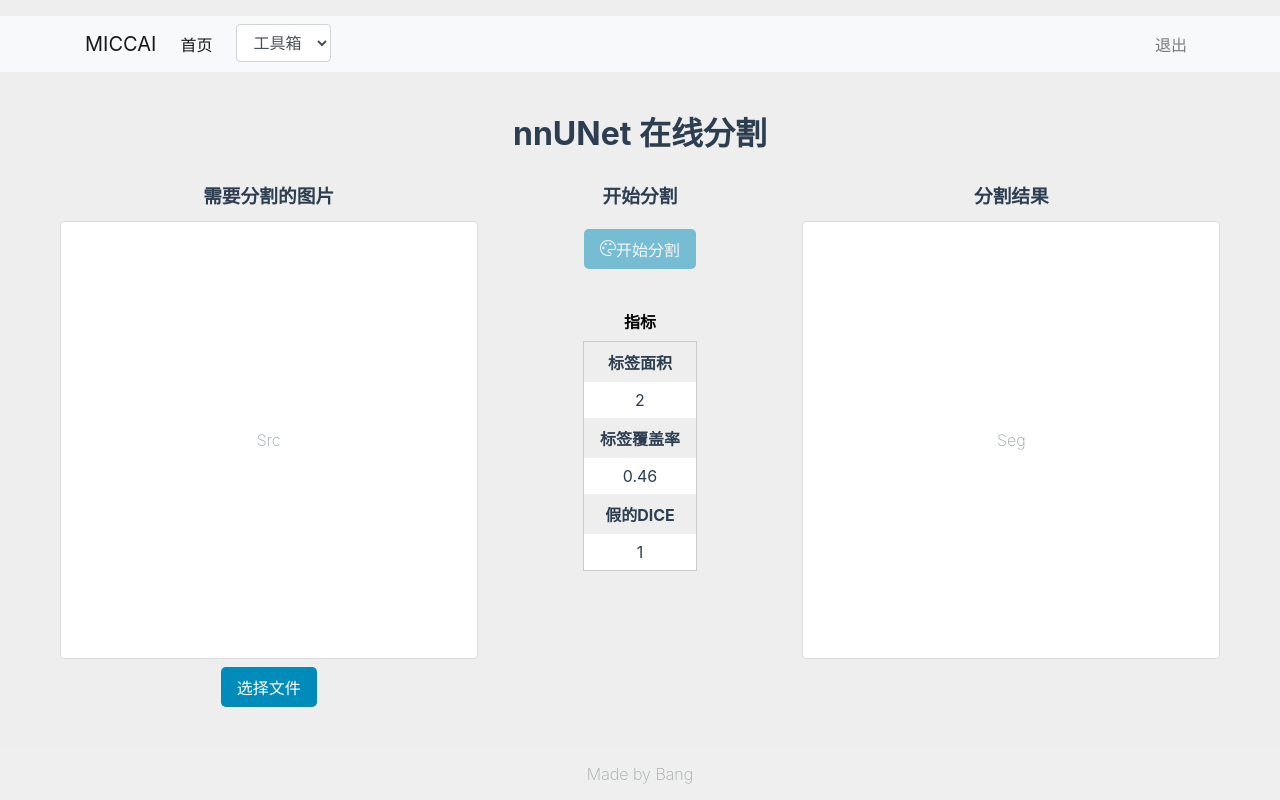
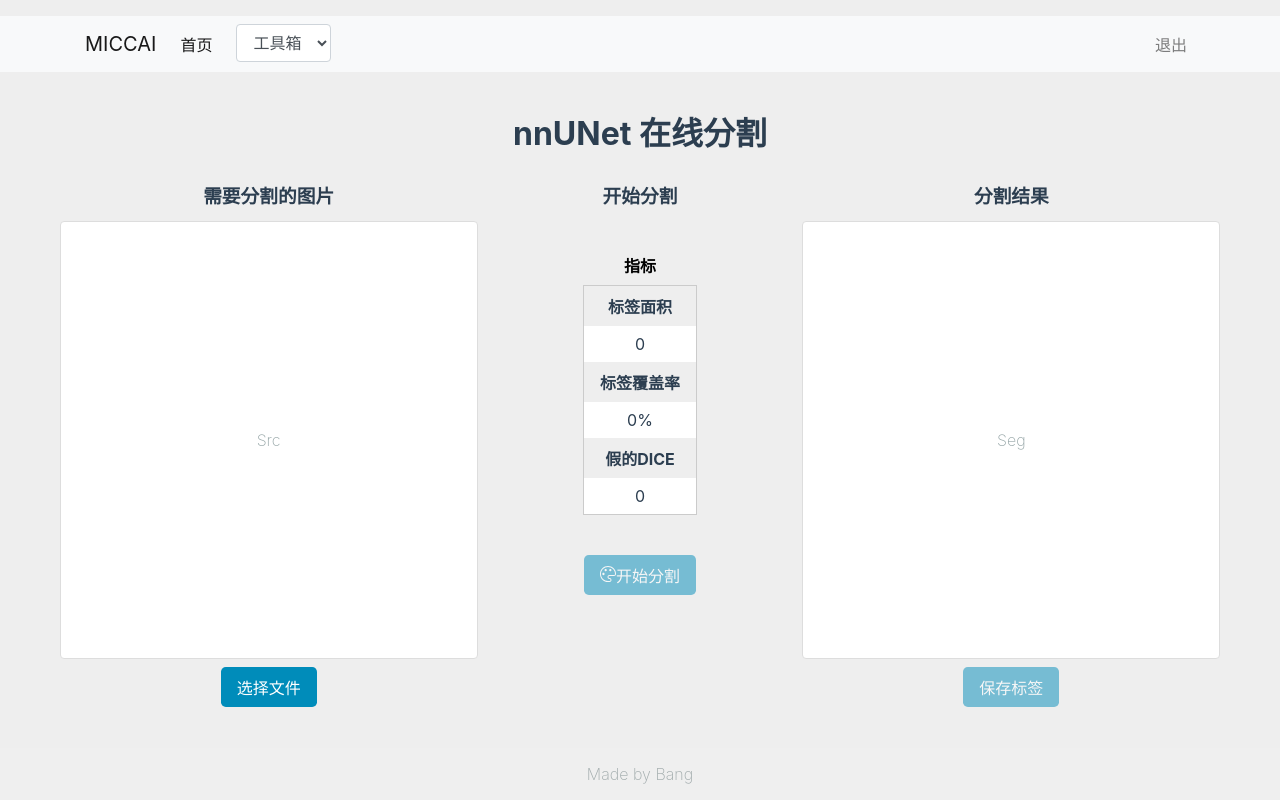
Before and after one commit to AIforMS/flask-vue-pt-deploy, a Vue app: page /#/ in a window 1280 px wide. Built offline with nearby package versions, Linux system fonts and the light colour scheme; sample sign-in values are in the browser's storage.

Commit message:
front-end lamination finished!

```diff
--- a/src/components/LandingPage.vue
+++ b/src/components/LandingPage.vue
@@ -38,12 +38,6 @@
 
       <div class="section-sub">
         <h3>开始分割</h3>
-        <button class="btn"
-                :disabled="!userContent"
-                @click="submitDrawing">
-          <span class="submit"></span>
-          <span>开始分割</span>
-        </button>
 
         <div class="seg-table">
           <table class="pure-table">
@@ -63,11 +57,18 @@
             <tr class="pure-table-odd">
               <th>假的DICE</th>
             </tr>
-            <tr class="pure-table-odd" v-if="diceScore">
+            <tr class="pure-table-odd">
               <td>{{diceScore}}</td>
             </tr>
           </table>
         </div>
+
+        <button class="btn"
+          :disabled="!userContent"
+          @click="submitDrawing">
+          <span class="submit"></span>
+          <span>开始分割</span>
+        </button>
       </div>
 
       <div class="section">
@@ -77,12 +78,19 @@
                v-if="!resultSrc">
             Seg
           </div>
-          <img v-if="resultSrc"
-               :src="resultSrc"
-               alt="">
+
+          <span v-if="resultSrc" class="opacity-style result-container">
+            <img :src="resultSrc" alt="resultSrc">
+          </span>
+          <img v-if="resultSrc" :src="uploadSrc" alt="uploadSrc">
+
         </div>
-        <div v-if="resultSrc"
-             class="hint">右键图片可以保存到本地</div>
+
+        <button class="btn"
+              :disabled="!resultSrc"
+              @click="downloadResult(fileName)">
+          <span>保存标签</span>
+        </button>
       </div>
     </div>
 
@@ -130,9 +138,9 @@ export default {
       fileType: "",
       uploadSuccess: false,
 
-      labelArea: 2,
-      labelCoverage: 0.46,
-      diceScore: 1,
+      labelArea: 0,
+      labelCoverage: '0%',
+      diceScore: 0,
 
       userContent: false,
       userStyle: false,
@@ -159,11 +167,42 @@ export default {
   },
 
   methods: {
+    downloadResult(name) {
+      var image = new Image()
+      image.setAttribute('crossOrigin', 'anonymous')
+      image.onload = function () {
+        var canvas = document.createElement('canvas')
+        canvas.width = image.width
+        canvas.height = image.height
+
+        var context = canvas.getContext('2d')
+        context.drawImage(image, 0, 0, image.width, image.height)
+        var url = canvas.toDataURL('image/png')
+
+        // 生成一个a元素
+        var a = document.createElement('a')
+        // 创建一个单击事件
+        var event = new MouseEvent('click')
+
+        // 将a的download属性设置为我们想要下载的图片名称，若name不存在则使用‘下载图片名称’作为默认名称
+        a.download = name || 'seg_result_label'
+        // 将生成的URL设置为a.href属性
+        a.href = url
+
+        // 触发a的单击事件
+        a.dispatchEvent(event)
+      }
+      image.src = this.resultSrc
+    },
+
     clearCanvas() {
       // this.$refs.canvas.clearCanvas();
       this.uploadSrc = '';
       this.userContent = '';
       this.resultSrc = '';
+      this.labelArea = 0
+      this.labelCoverage = '0%'
+      this.diceScore = 0
     },
 
     onSelectStyle(id) {
@@ -300,6 +339,14 @@ export default {
 
 <!-- Add "scoped" attribute to limit CSS to this component only -->
 <style scoped>
+.opacity-style {
+  filter:alpha(opacity=50);
+  -moz-opacity: 0.5;
+  -khtml-opacity: 0.5;
+  opacity: 0.5;
+  position:absolute;
+}
+
 #wrapper h1 {
   margin: 1rem 0rem;
 }
```
Also changed, not shown: 2 other files (tests, documents, lock files or other folders).
